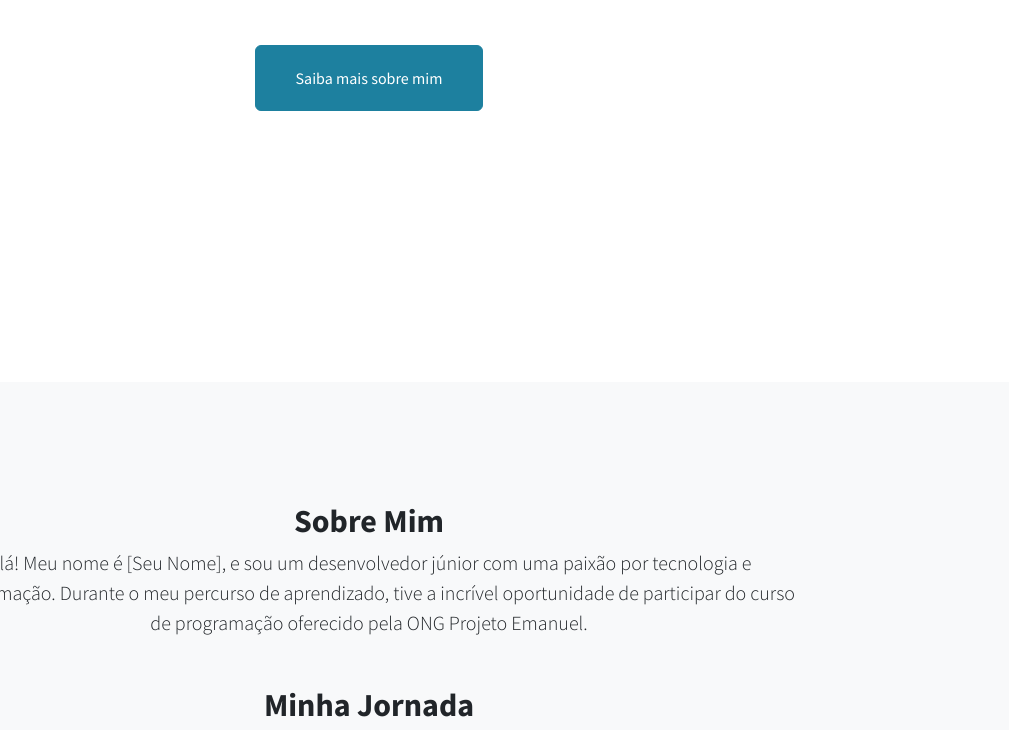
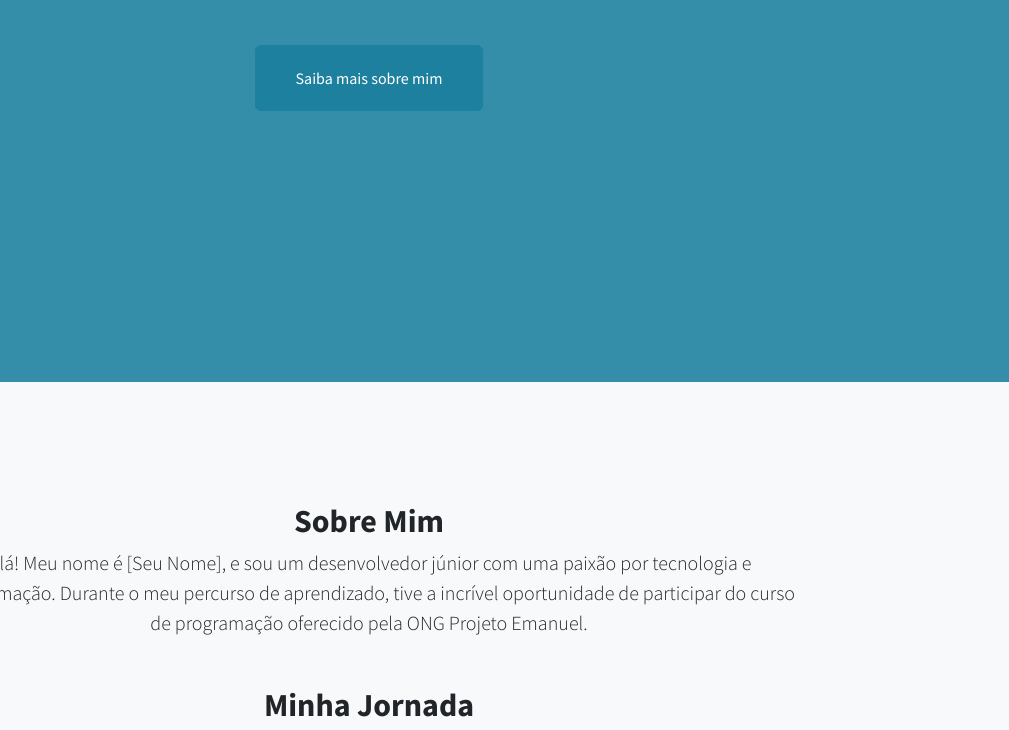
Before and after one commit to tondinizr/teste-repositorio, a plain HTML site: page index.html in a window 1280 px wide. Shown: the part 418-1148 px from the top of the page, without its empty margins (271-1280 px from the left). Drawn offline with nearby package versions, Linux system fonts and the light colour scheme.

Commit message:
Alteracao Cor

```diff
--- a/index.html
+++ b/index.html
@@ -30,7 +30,7 @@
         </ul>
     </nav>
     <!-- Header-->
-    <header class="masthead d-flex align-items-center">
+    <header class="masthead d-flex align-items-center bg-primary">
         <div class="container px-4 px-lg-5 text-center">
             <h1 class="mb-1">Portfólio Pessoal</h1>
             <h3 class="mb-5"><em>Meu nome é [SEU NOME]</em></h3>
```
